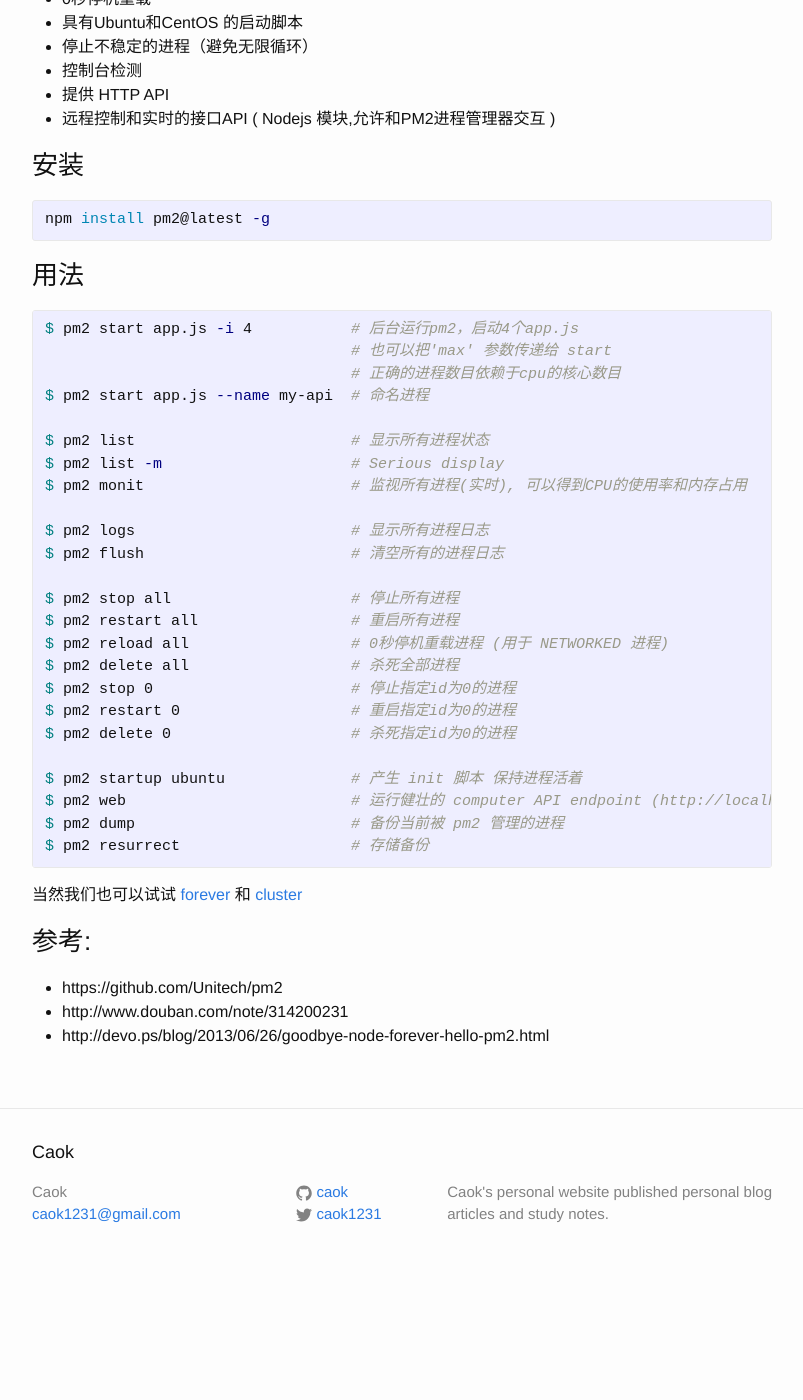
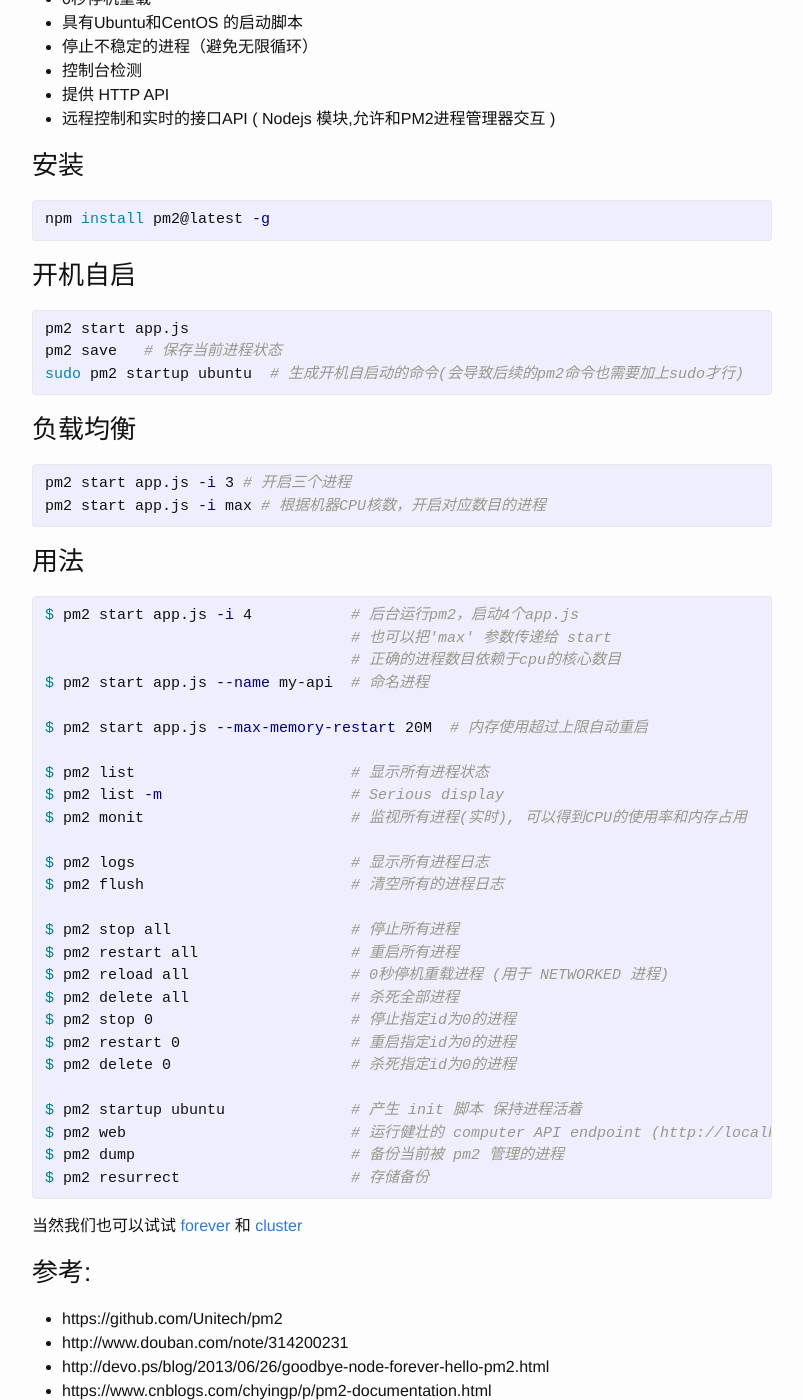
Before and after one commit to caok/caok.github.io, a Jekyll site: the page built from _posts/2014-02-08-pm2.markdown, in a window 1280 px wide and 1400 px high, scrolled down 378 px. Shown: the whole window, without its empty margins (238-1041 px from the left). Built offline with Jekyll 4.4.1, drawn with Linux system fonts in a browser that asks for light colours; nearby versions of some CDN libraries; before the commit the page ends 1664 px from its top, so only the background shows below that.

Commit message:
update articles

```diff
--- a/_posts/2014-02-08-pm2.markdown
+++ b/_posts/2014-02-08-pm2.markdown
@@ -24,12 +24,27 @@
 npm install pm2@latest -g
 {% endhighlight %}
 
+### 开机自启
+{% highlight bash %}
+pm2 start app.js
+pm2 save   # 保存当前进程状态
+sudo pm2 startup ubuntu  # 生成开机自启动的命令(会导致后续的pm2命令也需要加上sudo才行)
+{% endhighlight %}
+
+### 负载均衡
+{% highlight bash %}
+pm2 start app.js -i 3 # 开启三个进程
+pm2 start app.js -i max # 根据机器CPU核数，开启对应数目的进程
+{% endhighlight %}
+
 ### 用法
 {% highlight bash %}
 $ pm2 start app.js -i 4           # 后台运行pm2，启动4个app.js
                                   # 也可以把'max' 参数传递给 start
                                   # 正确的进程数目依赖于cpu的核心数目
 $ pm2 start app.js --name my-api  # 命名进程
+
+$ pm2 start app.js --max-memory-restart 20M  # 内存使用超过上限自动重启
 
 $ pm2 list                        # 显示所有进程状态
 $ pm2 list -m                     # Serious display
@@ -58,3 +73,4 @@
 * https://github.com/Unitech/pm2
 * http://www.douban.com/note/314200231
 * http://devo.ps/blog/2013/06/26/goodbye-node-forever-hello-pm2.html
+* https://www.cnblogs.com/chyingp/p/pm2-documentation.html
--- a/_posts/2016-12-20-log-for-nginx.markdown
+++ b/_posts/2016-12-20-log-for-nginx.markdown
@@ -11,7 +11,7 @@
 这里我们介绍下怎么调整日志的分割频率
 
 
-##### 修改配置nginx日志配置文件
+#### 修改配置nginx日志配置文件
 位置： **/etc/logrotate.d/nginx**
 
 {% highlight shell %}
@@ -50,7 +50,7 @@
 * olddir directory：转储后的日志文件放入指定的目录，必须和当前日志文件在同一个文件系统
 * size size：当日志文件到达指定的大小时才转储，Size 可以指定 bytes (缺省)以及KB (sizek)或者MB
 
-##### 测试
+#### 测试
 {% highlight shell %}
 sudo logrotate -f /etc/logrotate.d/nginx
 {% endhighlight %}
```
